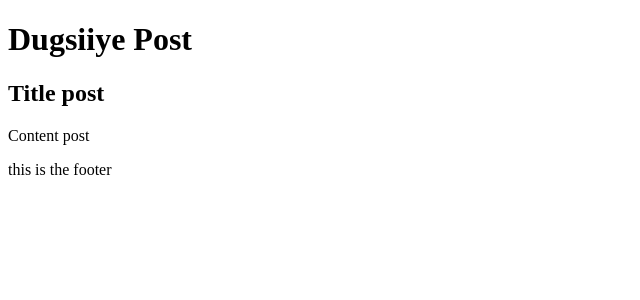
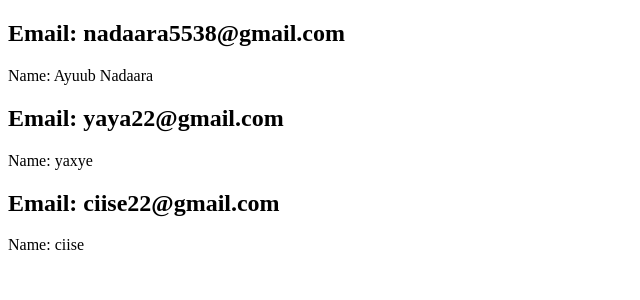
Before and after one commit to Ayub4702/React-Js-Dugsiiye, a React (Vite) app: page / in a window 1280 px wide. Shown: the top 300 px of the page, without its empty margins (0-640 px from the left). Built offline with nearby package versions, Linux system fonts and the light colour scheme.

Commit message:
exercise 3

```diff
--- a/src/App.jsx
+++ b/src/App.jsx
@@ -1,10 +1,33 @@
-import Blog from "./Blog"
-
+import Usercard from "./Usercard";
 
 function App (){
 
   return (
-    <Blog/>
+    <div>
+
+      <Usercard
+
+      Email="nadaara5538@gmail.com"
+      Name="Ayuub Nadaara"
+
+      />
+
+      <Usercard
+
+      Email="yaya22@gmail.com"
+      Name="yaxye"
+
+      />
+
+      <Usercard
+
+      Email="ciise22@gmail.com"
+      Name="ciise"
+
+      />
+
+
+    </div>
   )
 }
 
--- a/src/Usercard.jsx
+++ b/src/Usercard.jsx
@@ -1,9 +1,9 @@
- const Usercard = ()=> {
+ const Usercard = ({Email , Name})=> {
 
   return <div>
 
-<h2>User Name : </h2>
-<p>Email : </p>
+<h2>Email: {Email} </h2>
+<p>Name: {Name}</p>
 
   </div>
 
```
Also changed, not shown: src/Greeting.jsx (added, +13 -0 lines).
